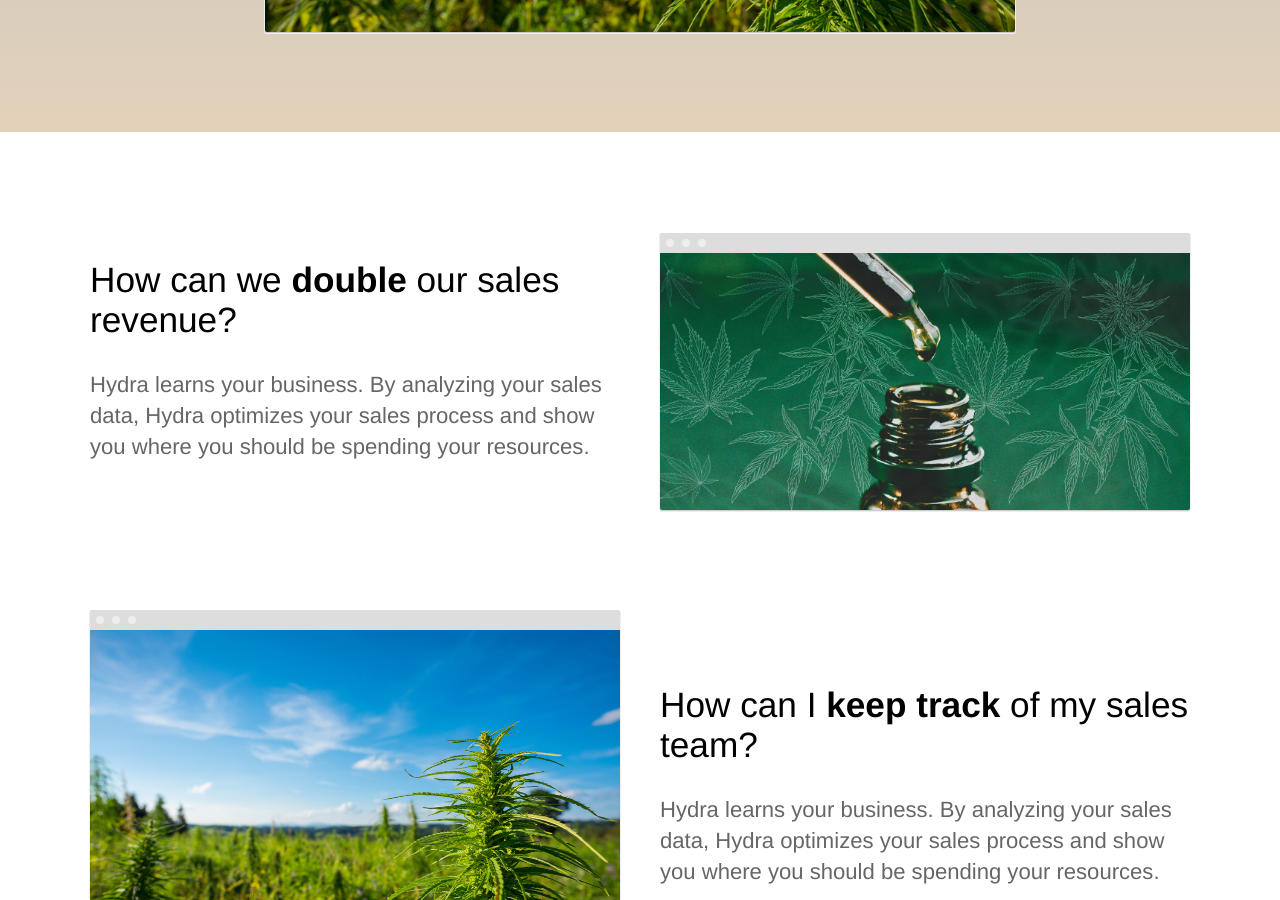
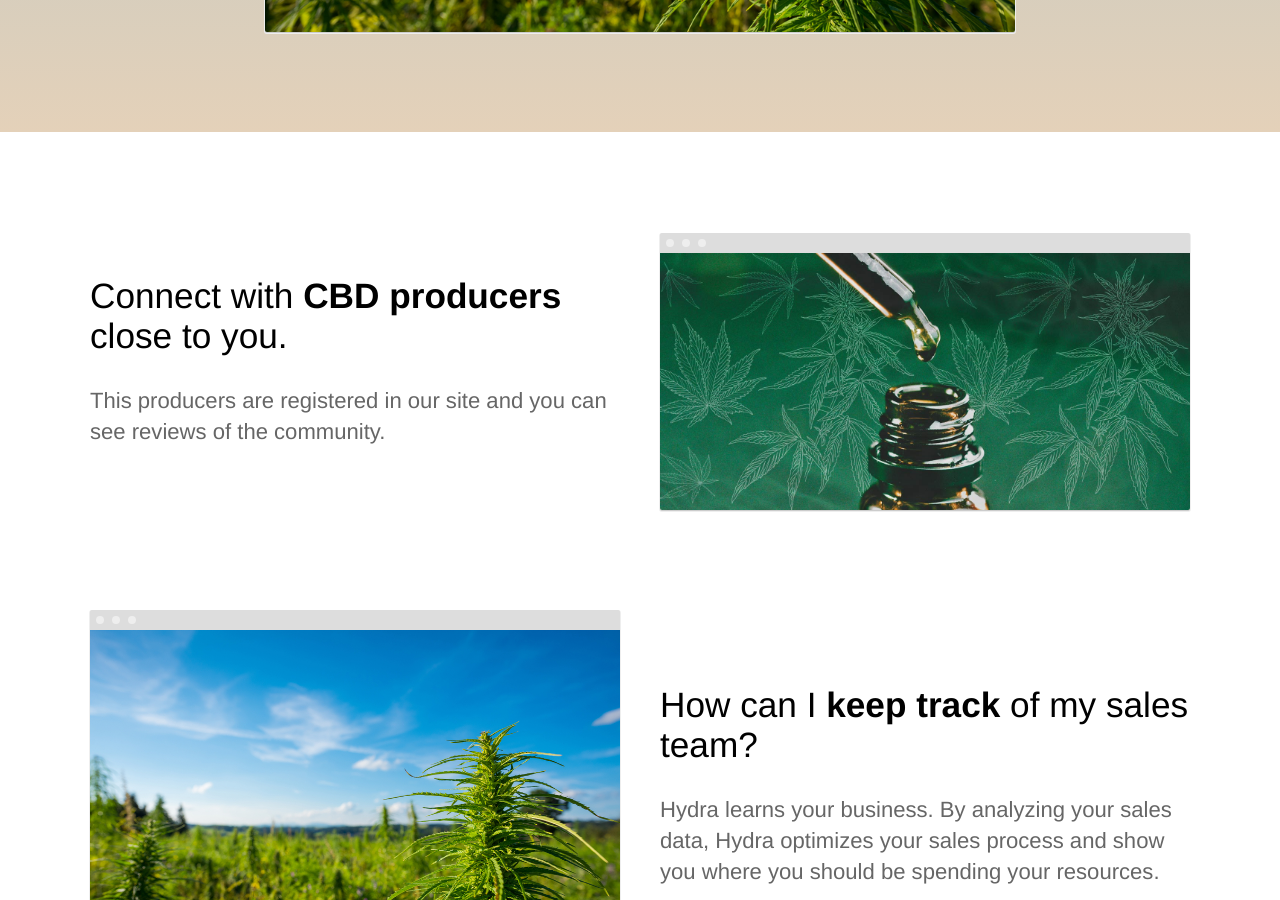
Before and after one commit to lahuen/lahuen, a Jekyll site: the page built from web/index.html, in a window 1280 px wide and 900 px high, scrolled down 874 px. Built offline with Jekyll 4.4.1, drawn with Linux system fonts in a browser that asks for light colours.

Commit message:
Update index.html

```diff
--- a/web/index.html
+++ b/web/index.html
@@ -17,8 +17,8 @@ description: Record events related to your crops, upload photos privately and sh
 	<section>
 		<div class="container flex">
 			<div class="text editable">
-				<h2>How can we <strong>double</strong> our sales revenue?</h2>
-				<p>Hydra learns your business. By analyzing your sales data, Hydra optimizes your sales process and show you where you should be spending your resources. </p>
+				<h2>Connect with <strong>CBD producers</strong> close to you.</h2>
+				<p>This producers are registered in our site and you can see reviews of the community. </p>
 			</div>
 			<div class="image">
 				<img src="{{ site.baseurl }}/images/cbd-oil.jpeg" alt="CBD oil" class="screenshot editable" />
```
